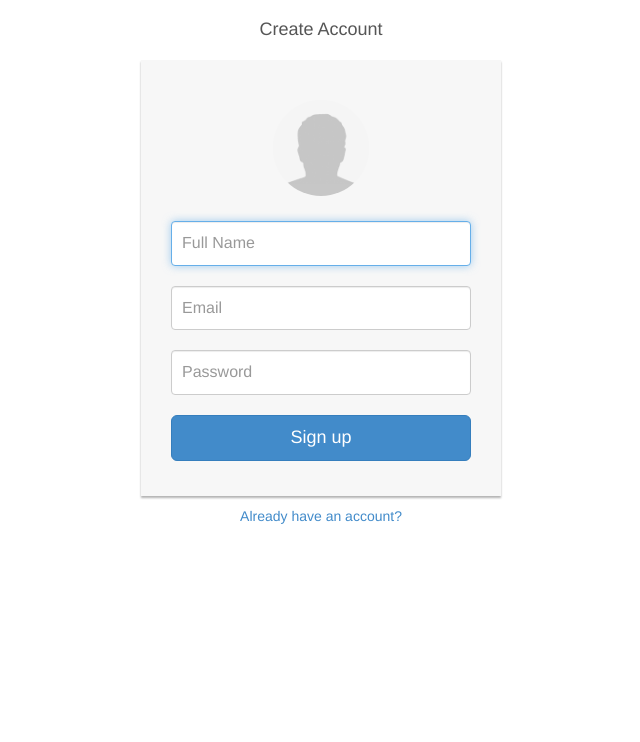
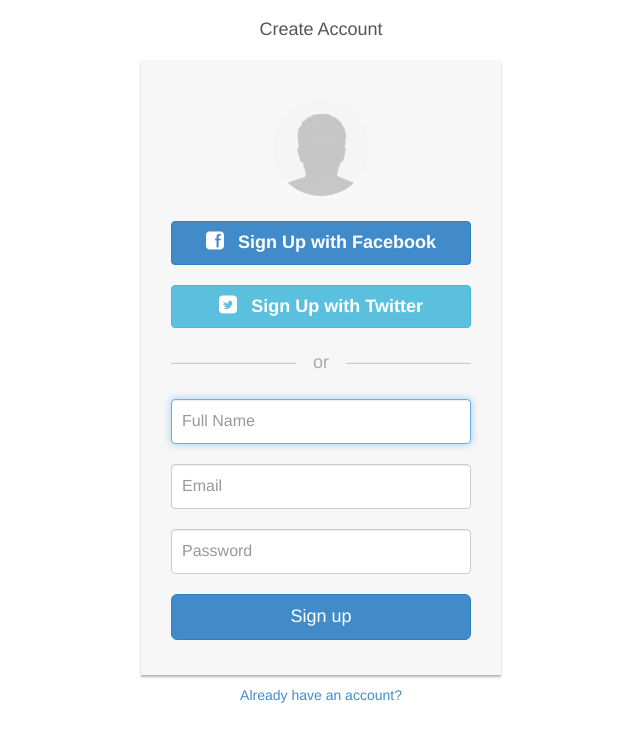
Before and after one commit to andrecrt/django-yaccounts, a Django app: template yaccounts/templates/yaccounts/create.html in a window 1280 px wide. Shown: the top 742 px of the page, without its empty margins (319-959 px from the left). Run offline with Django 3.2, Linux system fonts and the light colour scheme; the template is opened without the code that fills it, so the values that code supplies are empty; some libraries are stand-ins or nearby versions.

Commit message:
Solved minor issue with 'next page' not being passed to Facebook/Twitter login.

```diff
--- a/yaccounts/templates/yaccounts/create.html
+++ b/yaccounts/templates/yaccounts/create.html
@@ -15,6 +15,33 @@
       <div class="account-wall">
 
         <img class="profile-img" src="{% static 'yaccounts/images/avatar_default.png' %}" alt="Avatar">
+
+        <!-- Social Auth -->
+        <div class="social-box">
+          <div class="row mg-btm">
+            <div class="col-md-12">
+              <a href="{% url 'yaccounts:facebook_login' %}{% if next %}?next={{ next }}{% endif %}" class="btn btn-primary btn-block">
+                <i class="fa fa-facebook-square"></i></i>
+                &nbsp;&nbsp;{% trans 'Sign Up with Facebook' %}
+              </a>
+            </div>
+          </div>
+          <br>
+          <div class="row">
+            <div class="col-md-12">
+              <a href="{% url 'yaccounts:twitter_login' %}{% if next %}?next={{ next }}{% endif %}" class="btn btn-info btn-block" >
+                <i class="fa fa-twitter-square"></i>
+                &nbsp;&nbsp;{% trans 'Sign Up with Twitter' %}
+              </a>
+            </div>
+          </div>
+        </div>
+
+        <!-- Divider -->
+        <div class="login-or">
+          <hr class="hr-or">
+          <span class="span-or">or</span>
+        </div>
 
         <!-- Django Messages -->
         {% include 'yaccounts/django_messages.html' %}
--- a/yaccounts/templates/yaccounts/login.html
+++ b/yaccounts/templates/yaccounts/login.html
@@ -20,7 +20,7 @@
         <div class="social-box">
           <div class="row mg-btm">
             <div class="col-md-12">
-              <a href="{% url 'yaccounts:facebook_login' %}" class="btn btn-primary btn-block">
+              <a href="{% url 'yaccounts:facebook_login' %}{% if next %}?next={{ next }}{% endif %}" class="btn btn-primary btn-block">
                 <i class="fa fa-facebook-square"></i></i>
                 &nbsp;&nbsp;{% trans 'Login with Facebook' %}
               </a>
@@ -29,7 +29,7 @@
           <br>
           <div class="row">
             <div class="col-md-12">
-              <a href="{% url 'yaccounts:twitter_login' %}" class="btn btn-info btn-block" >
+              <a href="{% url 'yaccounts:twitter_login' %}{% if next %}?next={{ next }}{% endif %}" class="btn btn-info btn-block" >
                 <i class="fa fa-twitter-square"></i>
                 &nbsp;&nbsp;{% trans 'Login with Twitter' %}
               </a>
```
